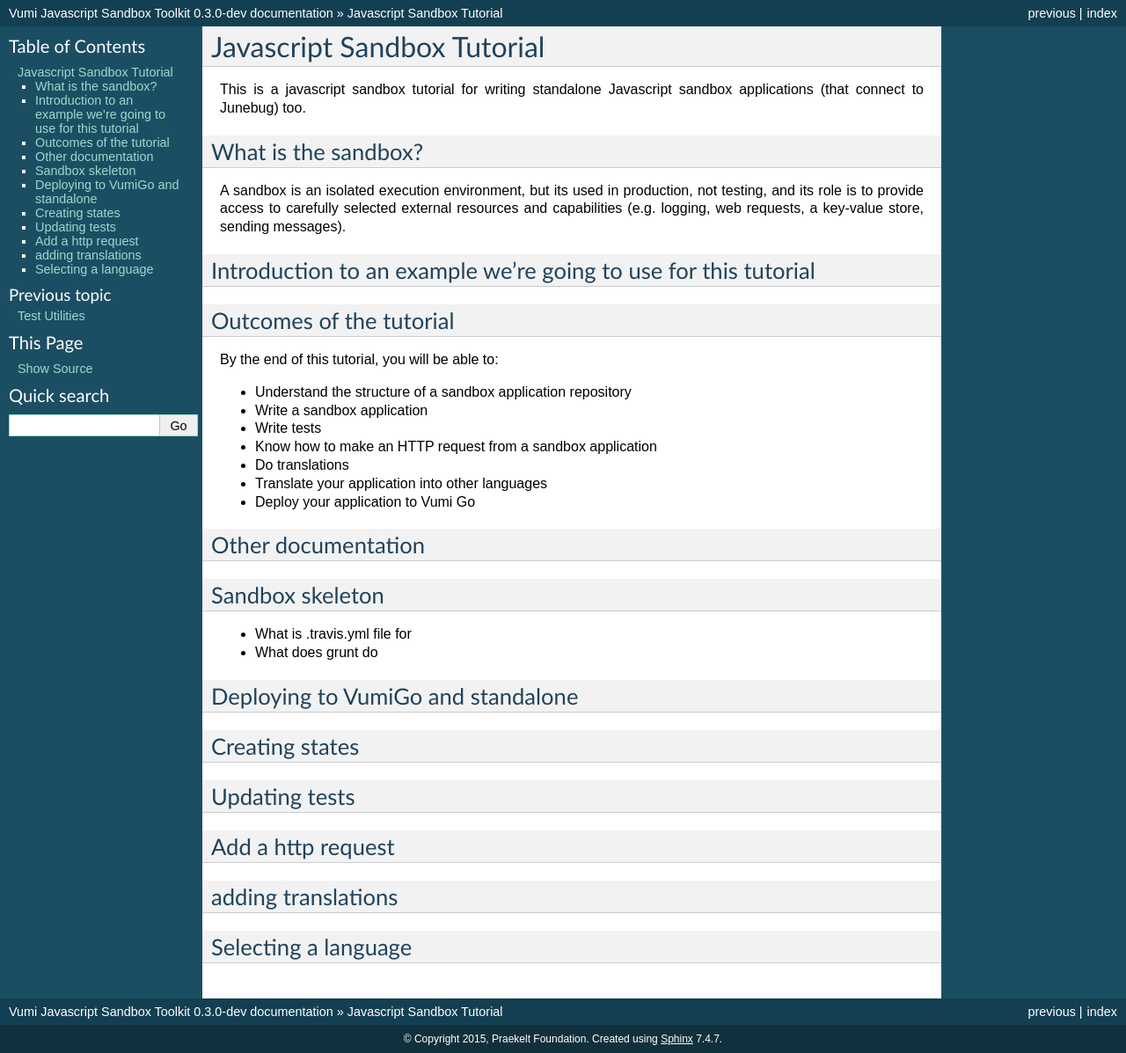
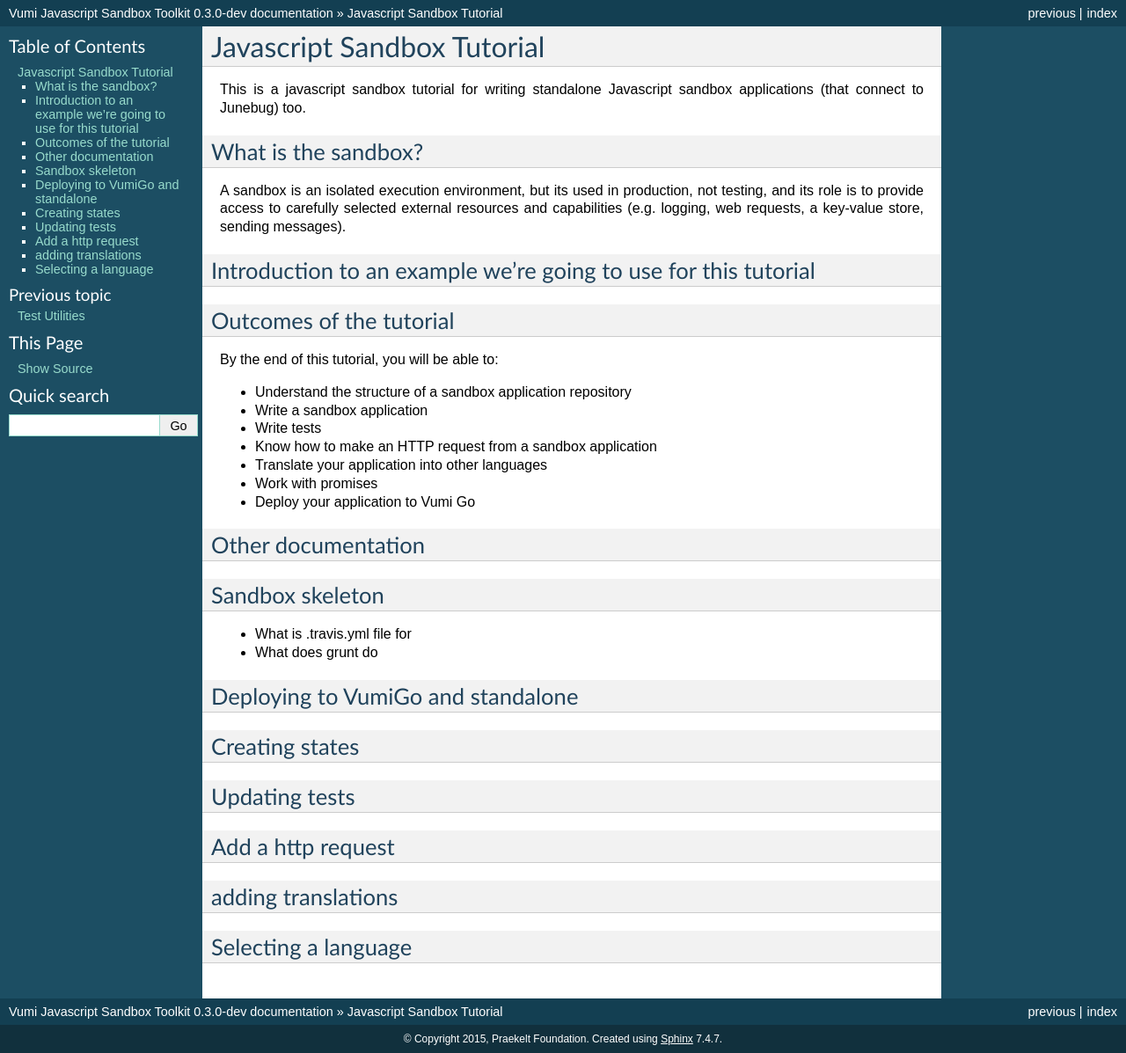
Before and after one commit to praekeltfoundation/vumi-jssandbox-toolkit, a Sphinx documentation site: the page built from docs/tutorial/index.rst, in a window 1280 px wide. Shown: the whole page at 88% size. Built offline with Sphinx 7.4.7, drawn with Linux system fonts in a browser that asks for light colours.

Commit message:
modify learning outcomes of the tutorial again

```diff
--- a/docs/tutorial/index.rst
+++ b/docs/tutorial/index.rst
@@ -22,8 +22,8 @@ By the end of this tutorial, you will be able to:
 - Write a sandbox application
 - Write tests
 - Know how to make an HTTP request from a sandbox application
-- Do translations
 - Translate your application into other languages
+- Work with promises
 - Deploy your application to Vumi Go
 
 
```
